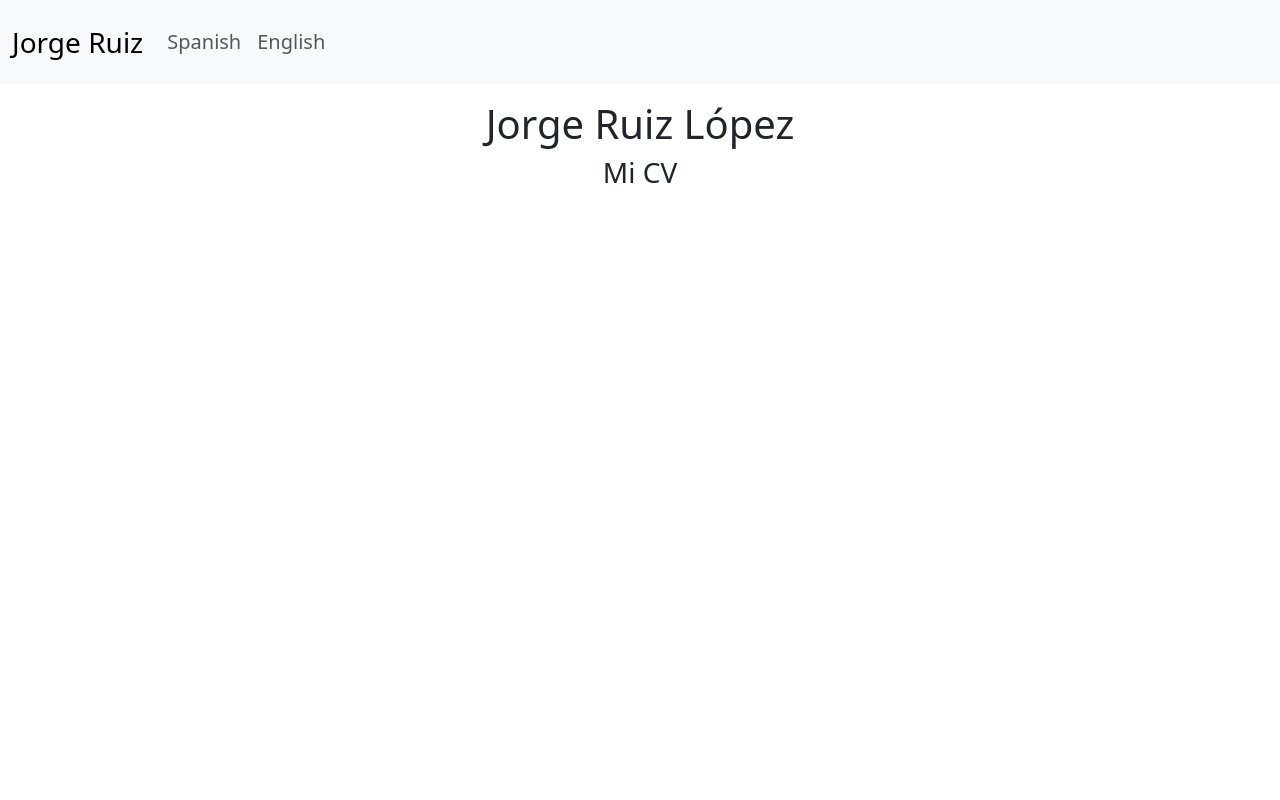
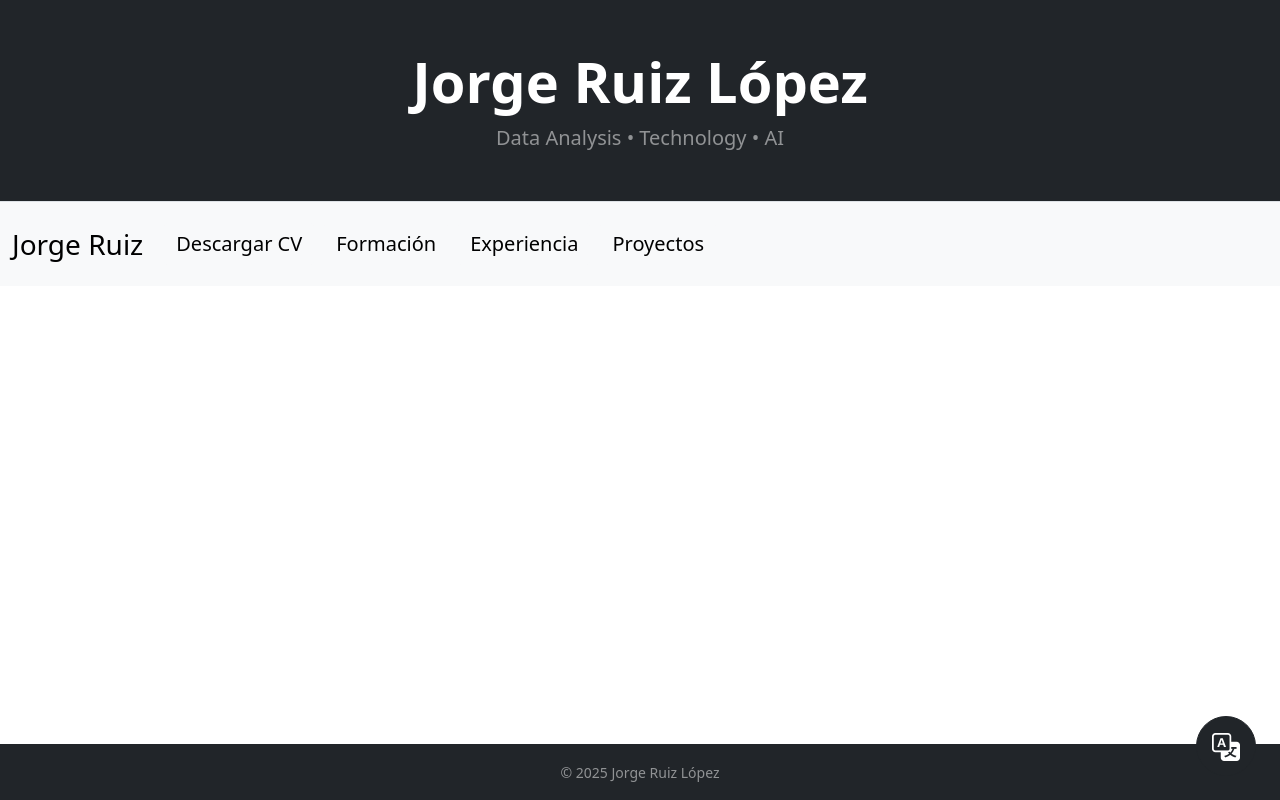
Before and after one commit to jorge-ruizl-um-es/webapp-personal, a Flask app: page /my-cv/jorgeruiz/spanish in a window 1280 px wide. Run offline with Flask 3, Linux system fonts and the light colour scheme.

Commit message:
Design the base template for the CV page in Spanish

```diff
--- a/app/templates/main_base_esp.html
+++ b/app/templates/main_base_esp.html
@@ -6,9 +6,18 @@
 	<meta charset="UTF-8">
 	<meta name="viewport" content="width=device-width, initial-scale=1.0">
 	<link href="https://cdn.jsdelivr.net/npm/bootstrap@5.3.7/dist/css/bootstrap.min.css" rel="stylesheet" integrity="sha384-LN+7fdVzj6u52u30Kp6M/trliBMCMKTyK833zpbD+pXdCLuTusPj697FH4R/5mcr" crossorigin="anonymous">
+	<link href="https://cdn.jsdelivr.net/npm/bootstrap-icons@1.11.3/font/bootstrap-icons.css" rel="stylesheet">
 	<title>{%block title%}{%endblock%}</title>
 </head>
-<body>
+<body class="min-vh-100 bg-white text-dark d-flex flex-column">
+
+	<!-- Cabecera -->
+	<header class="bg-dark text-white py-5 border-bottom border-1">
+		<div class="container text-center">
+		<h1 class="display-4 fw-bold m-0">Jorge Ruiz López</h1>
+		<p class="lead text-white-50 mt-2 mb-0">Data Analysis • Technology • AI</p>
+		</div>
+	</header>
 
 	<nav class="navbar navbar-expand-lg bg-body-tertiary py-3">
 		<div class="container-fluid">
@@ -19,21 +28,38 @@
 			<div class="collapse navbar-collapse" id="navbarNav">
 			<ul class="navbar-nav">
 				<li class="nav-item">
-					<a class="nav-link fs-5" href="#">Spanish</a>
+					<a class="btn btn-light fs-5 mx-1" href="#">Descargar CV</a>
 				</li>
 				<li class="nav-item">
-					<a class="nav-link fs-5" href="#">English</a>
+					<a class="btn btn-light fs-5 mx-1" href="#">Formación</a>
+				</li>
+				<li class="nav-item">
+					<a class="btn btn-light fs-5 mx-1" href="#">Experiencia</a>
+				</li>
+				<li class="nav-item">
+					<a class="btn btn-light fs-5 mx-1" href="#">Proyectos</a>
 				</li>
 			</ul>
 			</div>
 		</div>
 	</nav>
 
-	<div class="container">
-		{%block content%}{%endblock%}
-	</div>
+	<!-- Footer sobrio -->
+	<footer class="bg-dark text-white-50 py-3 text-center mt-auto">
+		<small>© <span id="year"></span> Jorge Ruiz López</small>
+	</footer>
+
+	<script>
+		document.getElementById("year").textContent = new Date().getFullYear();
+	</script>
 
 
 	<script src="https://cdn.jsdelivr.net/npm/bootstrap@5.3.7/dist/js/bootstrap.bundle.min.js" integrity="sha384-ndDqU0Gzau9qJ1lfW4pNLlhNTkCfHzAVBReH9diLvGRem5+R9g2FzA8ZGN954O5Q" crossorigin="anonymous"></script>
+
+	<a href="{{url_for('lang.select_lang')}}"
+	   class="btn btn-dark rounded-circle position-fixed bottom-0 end-0 m-4 d-flex align-items-center justify-content-center"
+       style="width: 60px; height: 60px;">
+  	  <i class="bi bi-translate fs-3"></i>
+	</a>
 </body>
 </html>
```
